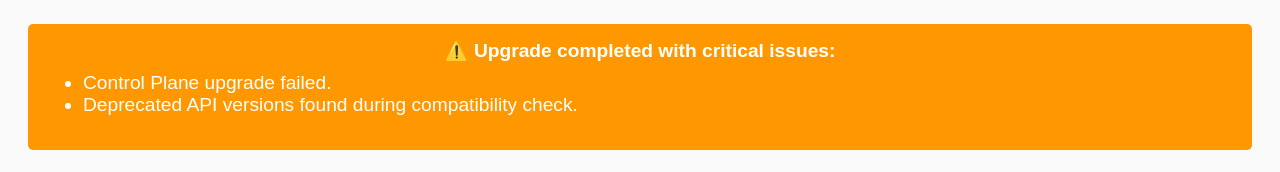
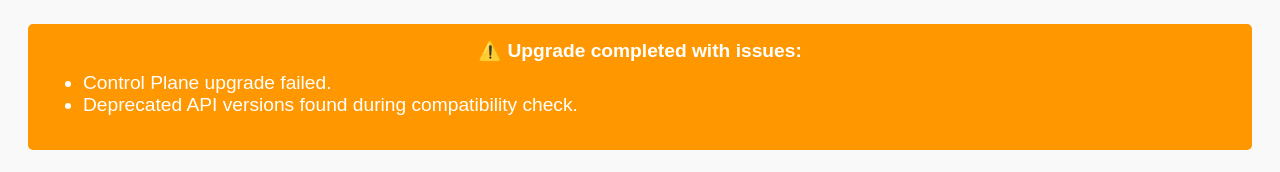
Before and after one commit to buildpiper-impl-kt/BP-step, a Python web app: template templates/template.html in a window 1280 px wide. Shown: the part 228-400 px from the top of the page. Run offline with Jinja, Linux system fonts and the light colour scheme; the template is opened without the code that fills it, so the values that code supplies are empty.

Commit message:
Update template.html

```diff
--- a/templates/template.html
+++ b/templates/template.html
@@ -103,7 +103,7 @@
     {# Determine which banner to show #}
     {% if control_plane_issue or nodegroup_issue or addon_critical_issue or api_issue %}
         <div class="warning-banner">
-            <strong>⚠️ Upgrade completed with critical issues:</strong>
+            <strong>⚠️ Upgrade completed with issues:</strong>
             <ul style="text-align: left; margin-top: 10px;">
                 {% if control_plane_issue %}
                     <li>Control Plane upgrade failed.</li>
```
